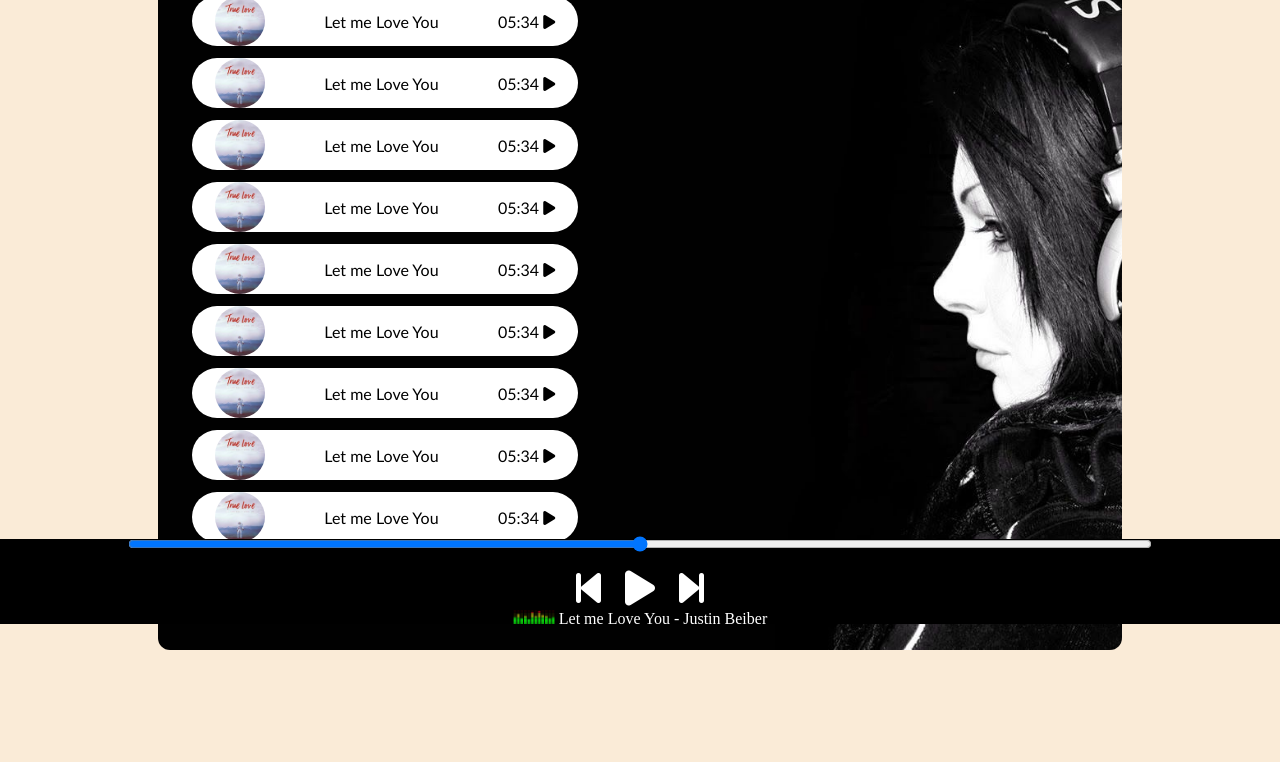
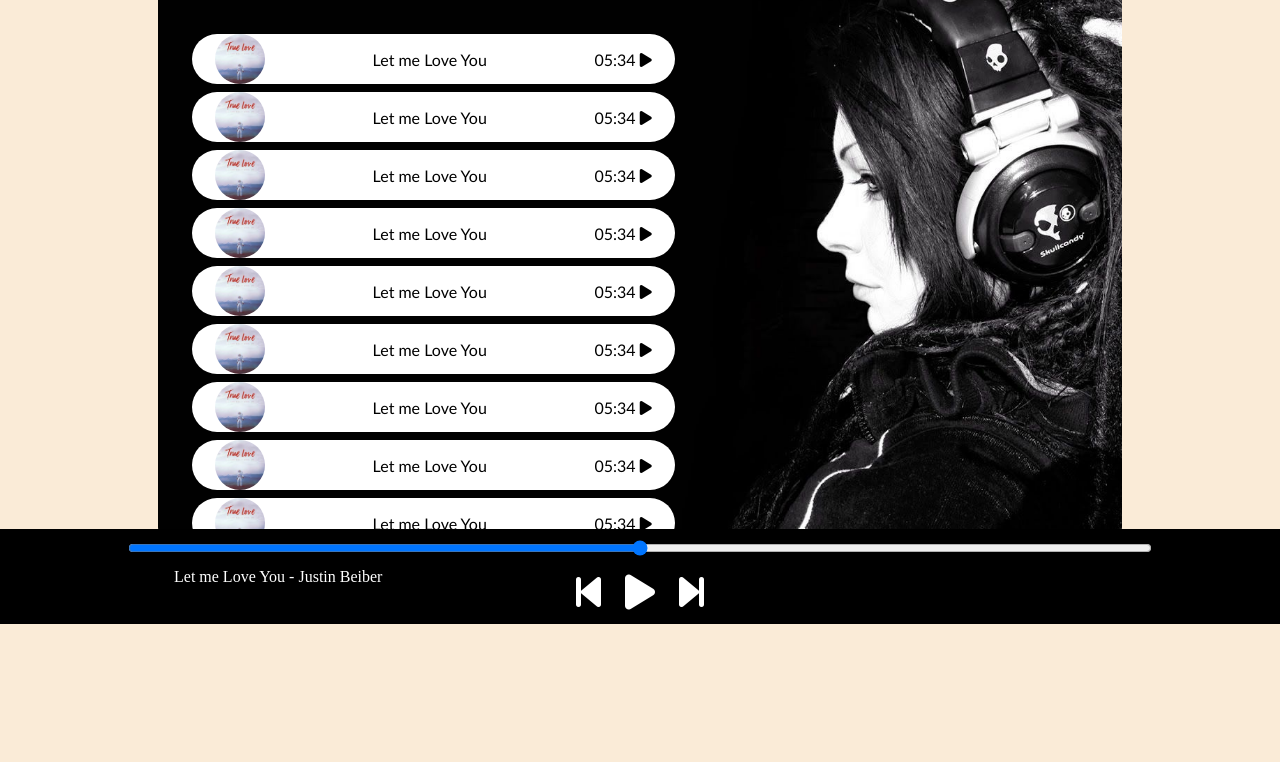
Before and after one commit to DrackoDrain/JS-Music-App, a plain HTML site: page index.html in a window 1280 px wide. Shown: the part 176-938 px from the top of the page. After the commit the page ends 833 px from the top, so only its background shows below. Drawn offline with Linux system fonts and the light colour scheme; a web font is replaced by a local one.

Commit message:
css final touch

```diff
--- a/style.css
+++ b/style.css
@@ -43,7 +43,7 @@ nav ul li{
 }
 
 .container{
-    min-height: 72vh;
+    height: 70vh;
     background-color: black;
     color: white;
     font-family: 'Gill Sans', 'Gill Sans MT', Calibri, 'Trebuchet MS', sans-serif;
@@ -62,7 +62,7 @@ nav ul li{
 .bottom{
     position: sticky;
     bottom: 0;
-    height: 85px;
+    height: 95px;
     background-color: black;
     color: white;
     display: flex;
@@ -87,14 +87,16 @@ nav ul li{
 
 /* Song list css */
 
-
+.songItemContainer{
+    margin-top: 50px;
+}
 .songItem{
     height: 50px;
     display: flex;
     background-color: white;
-    width: 80%;
+    /* width: 80%; */
     color: black;
-    margin: 12px 0;
+    margin: 8px 0;
     justify-content: space-between;
     align-items: center;
     border-radius: 50px;
@@ -111,3 +113,15 @@ nav ul li{
 .timestamp{
     margin: 23px;
 }
+.timestamp i{
+    cursor: pointer;
+}
+
+.songInfo{
+    position: absolute;
+    left: 10vw;
+}
+.songInfo img{
+    opacity: 0;
+    transition: opacity 1s ease-in;
+}
```
